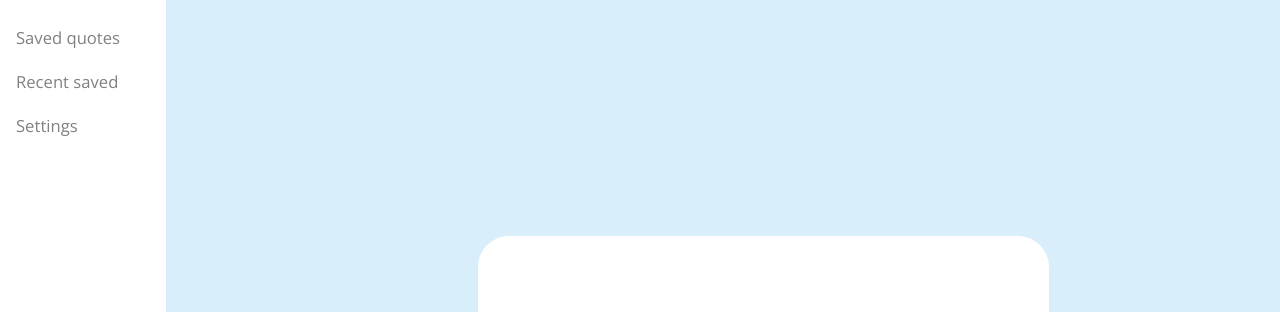
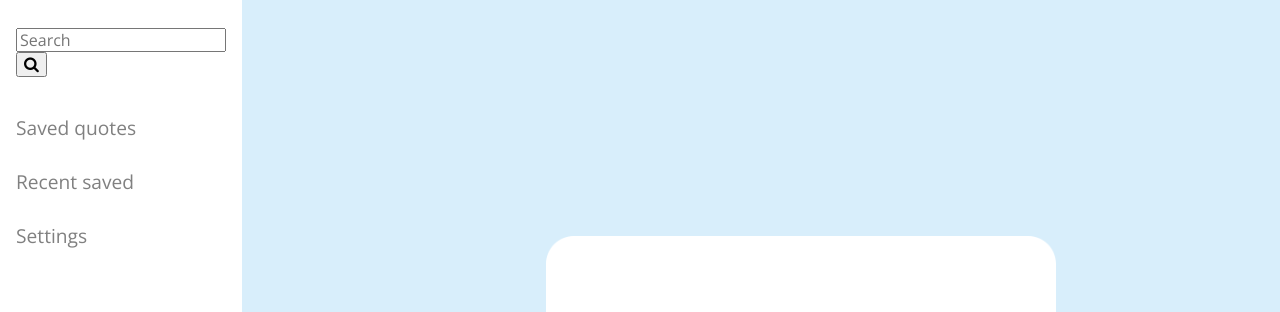
Before and after one commit to info340b-sp20/project-1-Nellyan4, a website: page index.html in a window 1280 px wide. Shown: the part 104-416 px from the top of the page. Drawn offline with nearby package versions, Linux system fonts and the light colour scheme.

Commit message:
edited topbar and sidebar / added search bar tool

```diff
--- a/css/style.css
+++ b/css/style.css
@@ -23,16 +23,25 @@ main {
     width: 100%;
 }
 
+/*side menu contents*/
 aside {
     display: none;
 }
+.containersearch {
+    display: none;
+}
 
+/*top bar contents*/
 .biglogo {
     display: none;
 }
 
-#top-bar {
-    display: block;
+.cotainer {
+    display: flex;
+    position: relative;
+}
+
+.top-bar {
     background-color: #D8EEFB;
     height: 10%;
 }
@@ -51,6 +60,7 @@ aside {
     right: 0;
 }
 
+/*main contents*/
 .bubble {
     display: block;
     margin-top: 10rem;
@@ -76,10 +86,12 @@ aside {
     font-weight: bold;
 }
 
+/*footer contents*/
 footer {
-    display: none;
+    display: block;
 }
 
+/*medium size of screen*/
 @media (min-width: 598px) {
     body {
         background-color: #B2F5D5;
@@ -90,14 +102,14 @@ footer {
     }
 }
 
+/*mid-large screen size*/
 @media (min-width: 768px) {
     body{
         background-color: #9AB9F4;
     }
 
-    #top-bar {
+    .top-bar {
         background-color: #A4DBF2;
-        height: 100px;
     }
 
     .mainpagelogo {
@@ -110,13 +122,9 @@ footer {
         position: absolute;
         right: 0;
         top: 0;
-        margin-top: 1rem;
         display: block;
     }
 
-    #hamburger-menu a{
-        font-size: 5rem;
-    }
 
     .hellouser p {
         color: #9AB9F4;
@@ -126,14 +134,15 @@ footer {
     }
 }
 
-
+/*large size screen*/
 @media (min-width: 992px) {
     body {
         background-color: #D8EEFB;
     }
 
-    #top-bar {
+    .top-bar {
         background-color: #A4DBF2;
+        height: 100px;
     }
 
     .biglogo {
@@ -171,9 +180,42 @@ footer {
         padding-left: 1em;
     }
 
-    .sidebar p {
-        padding-bottom: 1.5em;
+    /*this search box resource is from https://www.w3schools.com/howto/howto_css_searchbar.asp*/
+    .containersearch {
+        display: flex;
+        padding-bottom: 2rem;
+        padding-right: 1rem;
+    }
+
+    .containersearch button:hover {
+        background: #D8EEFB;
+    }
+
+    ul {
+        margin: 0;
+        padding: 0;
+        padding-top: .5rem;
+        display: inline-block;
+    }
+
+    li {
+        display: block;
+        margin-bottom: 2rem;
+    }
+
+    li a{
+        font-size: 1.5vw;
+        padding-top: 1rem;
+        padding-bottom: 1rem;
+        left: 0;
         color: #808080;
+        text-decoration: none;
+    }
+
+    li a:hover {
+        color: #A4DBF2;
+        border-bottom: .6rem solid #A4DBF2;
+        padding-bottom: .8rem;
     }
 }
 
--- a/index.html
+++ b/index.html
@@ -16,7 +16,8 @@
 </head>
 <body>
     <nav>
-        <div id = "top-bar">
+        <div class="container">
+            <div class="top-bar">
                 <div id="logo-icon">
                     <a href="#"><img src="./img/main_logo_icon@2x.png" class="mainpagelogo" alt="saved with lightblue"></a>
                 </div>
@@ -25,13 +26,24 @@
                     <a href="#"><img src="./img/landing_logo@2x.png" class="biglogo" alt="saved with darkerblue color"></a>
                 </div>
             </div>
+        </div>
     </nav>
     <main>
         <aside>
             <div class="sidebar">
-                <p style="font-size:1.3vw;">Saved quotes</p>
-                <p style="font-size:1.3vw;">Recent saved</p>
-                <p style="font-size:1.3vw;">Settings</p>
+                <!--this search box resource is from https://www.w3schools.com/howto/howto_css_searchbar.asp-->
+                <div class="containersearch">
+                    <form action="/action_page.php">
+                        <input type="text" placeholder="Search" name="search">
+                        <button type="submit"><i class="fa fa-search"></i></button>
+                    </form>
+                <!--sidebar contents-->
+                </div>
+                <ul>
+                    <li><a href="#savequote">Saved quotes</a></li>
+                    <li><a href="#recentsaved">Recent saved</a></li>
+                    <li><a href="#setting">Settings</a></li>
+                </ul>
             </div>
         </aside>
         <div class="speechbubble">
```
Lines whose indentation alone changed are shown as unchanged.
